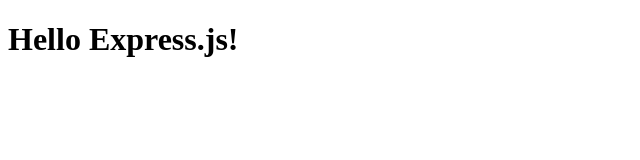
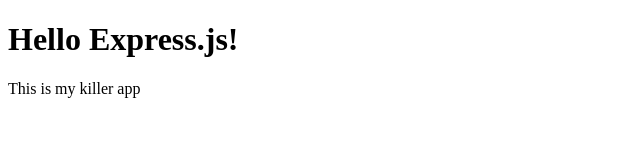
Before and after one commit to str1d3r/web-server, a website: page public/index.html in a window 1280 px wide. Shown: the whole page, without its empty margins (0-640 px from the left). Drawn offline with Linux system fonts and the light colour scheme.

Commit message:
Update index text

```diff
--- a/public/index.html
+++ b/public/index.html
@@ -8,6 +8,9 @@
 
 <body>
     <h1>Hello Express.js!</h1>
+    <p>
+        This is my killer app
+    </p>
 </body>
 
 </html>
```
